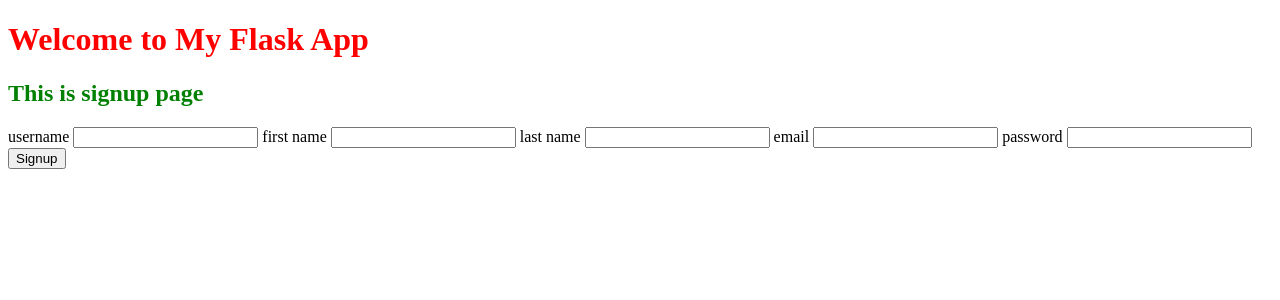
After one commit to Sreehari-M-2002/Flask, a Flask app: page /signup in a window 1280 px wide. The commit adds this page. Shown: the top 300 px of the page. Run offline with Flask 3, Linux system fonts and the light colour scheme.

Commit message:
updated code

```diff
--- a/app.py
+++ b/app.py
@@ -1,17 +1,16 @@
-from flask import Flask, render_template, request,url_for,redirect
-from models import db,Student
+from flask import Flask, render_template, request,url_for,redirect, session
+from models import db,Student, User
+from werkzeug.security import generate_password_hash, check_password_hash
 
 
 app = Flask(__name__)
 #above are configuration setups
 
 app.config['SQLALCHEMY_DATABASE_URI'] = 'sqlite:///student.db'
+app.config['SECRET_KEY'] = 'authenticationkey'
 app.config['SQLALCHEMY_TRACK_MODIFICATIONS'] = False
 
 db.init_app(app)
-
-# <-----------HOME---------->
-
 
 @app.route('/')  #end point
 def home():      #function
@@ -36,12 +35,78 @@ def loop():
 
     return render_template('loop.html',subjects=subjects)
 
+#<-----------------SignUp Page-------------------------->
+
+@app.route('/signup', methods=['GET', 'POST'])
+def Register():
+
+    if request.method == 'POST':
+
+        fname = request.form.get('fname')
+        lname = request.form.get('lname')
+        username = request.form.get('username')
+        email = request.form.get('email')
+        password = request.form.get('password')
+
+        hashed_password = generate_password_hash(password)
+
+        user = User(
+            fname=fname,
+            lname=lname,
+            username=username,
+            email=email,
+            password=hashed_password
+        )
+
+        db.session.add(user)
+        db.session.commit()
+
+        return redirect(url_for('Login'))
+
+    return render_template('signup.html')
+
+#<------------- LogIN Page------------->
+
+@app.route('/login', methods=['GET', 'POST'])
+def Login():
+
+    if request.method == 'POST':
+        username = request.form.get('username')
+        password = request.form.get('password')
+
+        user = User.query.filter_by(username=username).first()
+
+        if user and check_password_hash(user.password,password):
+
+            session['user_id'] = user.id
+
+            return redirect(url_for('Add_students'))
+
+    return render_template('login.html')
+
+
+#<-------------Log Out ------------->
+
+
+@app.route('/logout')
+def logout():
+    session.pop('user_id',None)
+    return redirect(url_for('Login'))
+
+#@login_required = login_url('login')
+
+
+
 
 #<-----------------ADD STUDENTS----------------->
 
 
 @app.route('/add_students', methods=['GET', 'POST'])
 def Add_students():
+
+    if 'user_id' not in session:
+        return redirect(url_for('Login'))
+
 
     if request.method == 'POST':
 
@@ -96,9 +161,13 @@ def full_detail(id):
     student = Student.query.get(id)
     return render_template('full_detail.html',student=student)
 
-#<------------------------------------------->
 
-#below are configuration setups
+
+
+
+
+
+#<--------below are configuration setups-------->
 
 if __name__ == '__main__':
     app.run(debug=True)
--- /dev/null
+++ b/templates/signup.html
@@ -0,0 +1,28 @@
+{% extends 'index.html' %}
+
+{% block content %}
+
+<h2>This is signup page</h2>
+
+<form action="" method="POST">
+
+    <label for="">username</label>
+    <input type="text" name="username">
+
+    <label for="">first name</label>
+    <input type="text" name="fname">
+
+    <label for="">last name</label>
+    <input type="text" name="lname">
+
+    <label for="">email</label>
+    <input type="email" name="email">
+
+    <label for="">password</label>
+    <input type="password" name="password">
+
+    <button type="submit">Signup</button>
+
+</form>
+
+{% endblock %}
--- a/templates/students_sheet.html
+++ b/templates/students_sheet.html
@@ -3,8 +3,9 @@
 {% block content %}
 
 <h2>This is students sheet</h2>
+<h1><a href=" {{ url_for('logout') }}">Logout</a></h1>
 
-<form action="" method="POST">
+<form action=" {{ url_for('Add_students') }}" method="POST">
    <div>
       <label>Name</label>
       <input type="text" name="name">
```
Also changed, not shown: models.py (+8 -0 lines), templates/login.html (added, +19 -0 lines), instance/student.db.
